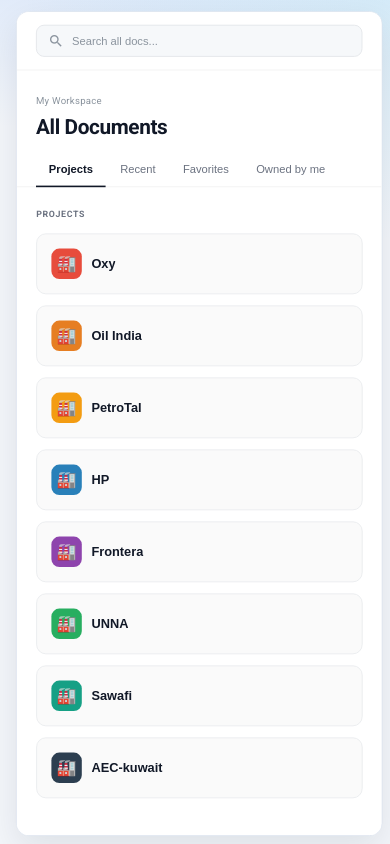
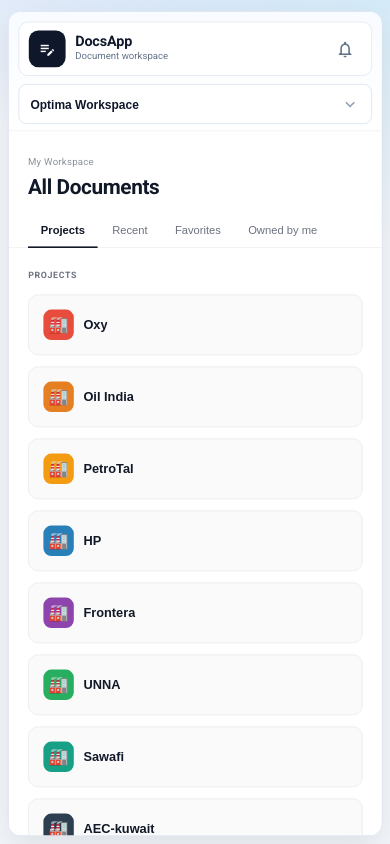
Before and after one commit to owes2005/docsapp, an Angular app: page /documents in a window 390 px wide. Built offline with nearby package versions, Linux system fonts and the light colour scheme; data requests are answered from the project's data file.

Commit message:
initial commit

```diff
--- a/angular.json
+++ b/angular.json
@@ -40,13 +40,13 @@
               "budgets": [
                 {
                   "type": "initial",
-                  "maximumWarning": "500kb",
-                  "maximumError": "1mb"
+                  "maximumWarning": "1.5mb",
+                  "maximumError": "2mb"
                 },
                 {
                   "type": "anyComponentStyle",
-                  "maximumWarning": "2kb",
-                  "maximumError": "4kb"
+                  "maximumWarning": "12kb",
+                  "maximumError": "16kb"
                 }
               ],
               "fileReplacements": [
--- a/src/app/features/document/document-editor/document-editor.component.ts
+++ b/src/app/features/document/document-editor/document-editor.component.ts
@@ -16,6 +16,7 @@
   document: Document | null = null;
   pages: Page[] = [];
   selectedPage: Page | null = null;
+  currentDocumentId: string | null = null;
   renamingPageId: string | null = null;
   renamingPageTitle = '';
   sidebarOpen = true; // ADD THIS
@@ -30,6 +31,10 @@
   ngOnInit(): void {
     this.route.params.subscribe(params => {
       const documentId = params['documentId'];
+      this.currentDocumentId = documentId;
+      this.document = null;
+      this.pages = [];
+      this.selectedPage = null;
       this.loadDocument(documentId);
       this.loadPages(documentId);
     });
@@ -37,15 +42,19 @@
 
   loadDocument(documentId: string): void {
     this.documentService.getDocument(documentId).subscribe(doc => {
+      if (this.currentDocumentId !== documentId) return;
       this.document = doc;
     });
   }
 
   loadPages(documentId: string): void {
     this.pageService.getPagesByDocument(documentId).subscribe(pages => {
+      if (this.currentDocumentId !== documentId) return;
       this.pages = pages.sort((a, b) => a.order - b.order);
-      if (this.pages.length > 0 && !this.selectedPage) {
+      if (this.pages.length > 0) {
         this.selectPage(this.pages[0]);
+      } else {
+        this.selectedPage = null;
       }
     });
   }
--- a/src/app/features/document/document-list/document-list.component.css
+++ b/src/app/features/document/document-list/document-list.component.css
@@ -6,6 +6,140 @@
   height: 100%;
   background: #ffffff;
   overflow: hidden;
+}
+
+/* ===== LOCAL TOP PANEL ===== */
+.list-top-panel {
+  padding: 14px 16px 10px 16px;
+  border-bottom: 1px solid #edf1f6;
+  background: linear-gradient(180deg, #f8fbff 0%, #ffffff 100%);
+  flex-shrink: 0;
+}
+
+.list-top-main-row {
+  display: flex;
+  align-items: center;
+  gap: 12px;
+}
+
+.list-brand-card {
+  display: flex;
+  align-items: center;
+  justify-content: space-between;
+  border: 1px solid #e1e6ee;
+  border-radius: 12px;
+  background: #ffffff;
+  padding: 12px 14px;
+}
+
+.list-brand-card.compact {
+  width: 360px;
+  min-width: 320px;
+}
+
+.list-brand-left {
+  display: flex;
+  align-items: center;
+  gap: 12px;
+}
+
+.list-brand-mark {
+  width: 46px;
+  height: 46px;
+  border-radius: 12px;
+  background: #0f172a;
+  color: #ffffff;
+  display: flex;
+  align-items: center;
+  justify-content: center;
+}
+
+.list-brand-mark mat-icon {
+  font-size: 22px;
+  width: 22px;
+  height: 22px;
+}
+
+.list-brand-text {
+  display: flex;
+  flex-direction: column;
+  min-width: 0;
+}
+
+.list-brand-name {
+  font-size: 20px;
+  line-height: 1.05;
+  font-weight: 700;
+  letter-spacing: -0.2px;
+  color: #0f172a;
+}
+
+.list-brand-tagline {
+  font-size: 12px;
+  color: #64748b;
+}
+
+.list-notification-btn {
+  color: #64748b;
+}
+
+.list-search-wrapper {
+  width: min(56vw, 620px);
+  min-width: 280px;
+  max-width: 620px;
+  margin-left: auto;
+}
+
+.list-workspace-btn {
+  width: 100%;
+  margin-top: 10px;
+  height: 50px;
+  border: 1px solid #dbe3ee;
+  border-radius: 10px;
+  background: #ffffff;
+  display: flex;
+  align-items: center;
+  justify-content: space-between;
+  padding: 0 14px;
+  font-size: 15px;
+  font-weight: 700;
+  color: #0f172a;
+  cursor: pointer;
+  transition: all 0.15s ease;
+}
+
+.list-workspace-btn:hover {
+  background: #f8fafc;
+  border-color: #cfd9e6;
+}
+
+.list-workspace-btn mat-icon {
+  color: #94a3b8;
+}
+
+@media (max-width: 768px) {
+  .list-top-panel {
+    padding: 12px 12px 8px 12px;
+  }
+
+  .list-top-main-row {
+    flex-direction: column;
+    align-items: stretch;
+    gap: 10px;
+  }
+
+  .list-brand-card.compact {
+    width: 100%;
+    min-width: 0;
+  }
+
+  .list-brand-card {
+    padding: 10px 12px;
+  }
+
+  .list-brand-name {
+    font-size: 18px;
+  }
 }
 
 /* ===== SEARCH HEADER ===== */
--- a/src/app/features/document/document-list/document-list.component.html
+++ b/src/app/features/document/document-list/document-list.component.html
@@ -1,8 +1,24 @@
 <div class="document-list-page">
 
-  <!-- Search Header -->
-  <div class="search-header">
-    <div class="search-wrapper">
+  <!-- Local Sidebar Header (visible when global sidebar is hidden on /documents) -->
+  <div class="list-top-panel">
+    <div class="list-top-main-row">
+      <div class="list-brand-card compact">
+        <div class="list-brand-left">
+          <div class="list-brand-mark">
+            <mat-icon>edit_note</mat-icon>
+          </div>
+          <div class="list-brand-text">
+            <span class="list-brand-name">DocsApp</span>
+            <span class="list-brand-tagline">Document workspace</span>
+          </div>
+        </div>
+        <button class="list-notification-btn" mat-icon-button matTooltip="Notifications">
+          <mat-icon>notifications_none</mat-icon>
+        </button>
+      </div>
+
+      <div class="search-wrapper list-search-wrapper" *ngIf="activeFilter !== 'projects'">
         <mat-icon class="search-icon">search</mat-icon>
         <input
           class="search-input"
@@ -14,6 +30,12 @@
           <mat-icon>close</mat-icon>
         </button>
       </div>
+    </div>
+
+    <button class="list-workspace-btn">
+      <span class="workspace-name">Optima Workspace</span>
+      <mat-icon>expand_more</mat-icon>
+    </button>
   </div>
 
   <!-- Page Header -->
--- a/src/app/layout/app-shell/app-shell.component.html
+++ b/src/app/layout/app-shell/app-shell.component.html
@@ -33,7 +33,9 @@
   <div class="main-layout" [class.no-toolbar]="!isDocumentEditor()">
 
     <!-- Main Navigation Sidebar -->
-    <aside class="sidebar-container" [class.collapsed]="!showMainSidebar">
+    <aside class="sidebar-container"
+           *ngIf="!isDocumentsList()"
+           [class.collapsed]="!showMainSidebar">
       <app-main-sidebar class="main-sidebar"></app-main-sidebar>
     </aside>
 
--- a/src/app/layout/app-shell/app-shell.component.ts
+++ b/src/app/layout/app-shell/app-shell.component.ts
@@ -89,6 +89,10 @@
 
   isDocumentEditor(): boolean {
     return this.currentRoute.includes('/document/');
+  }
+
+  isDocumentsList(): boolean {
+    return this.currentRoute.startsWith('/documents');
   }
 
   async exportDocumentPdf(): Promise<void> {
```
Also changed, not shown: db.json. Lines whose indentation alone changed are shown as unchanged.
